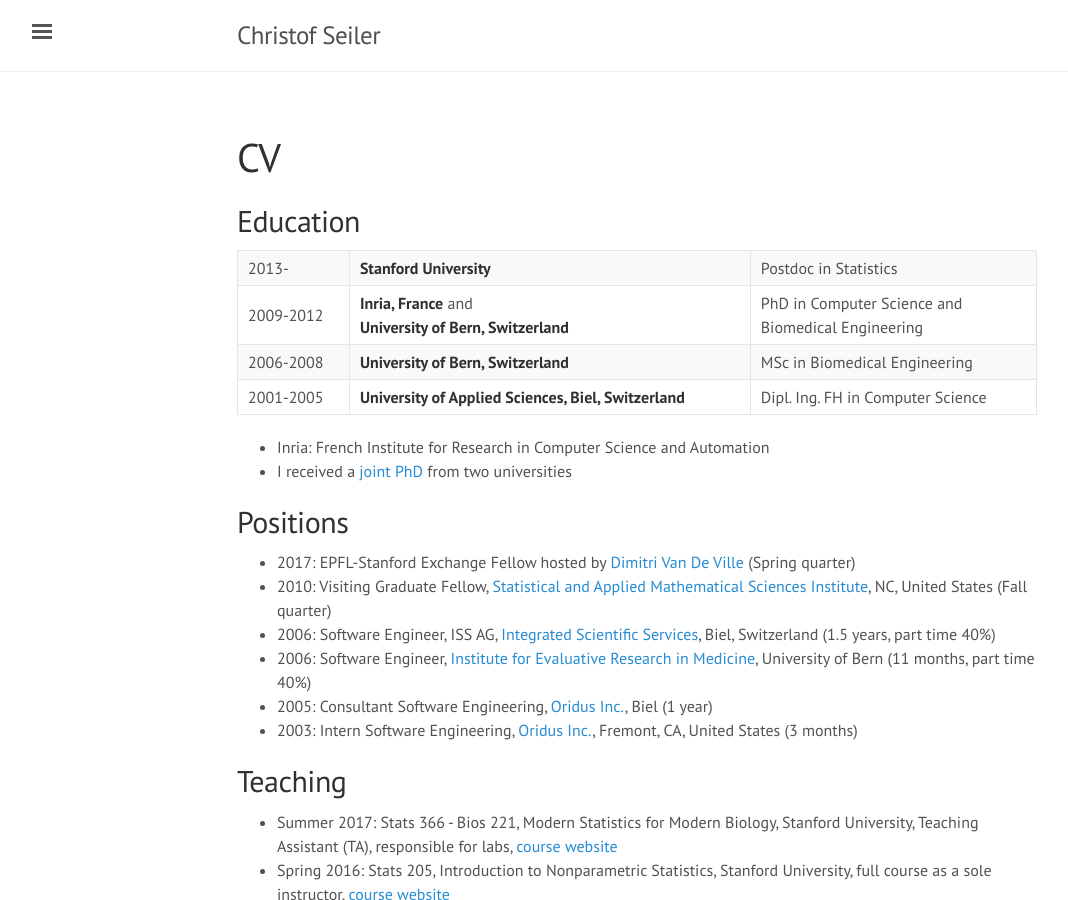
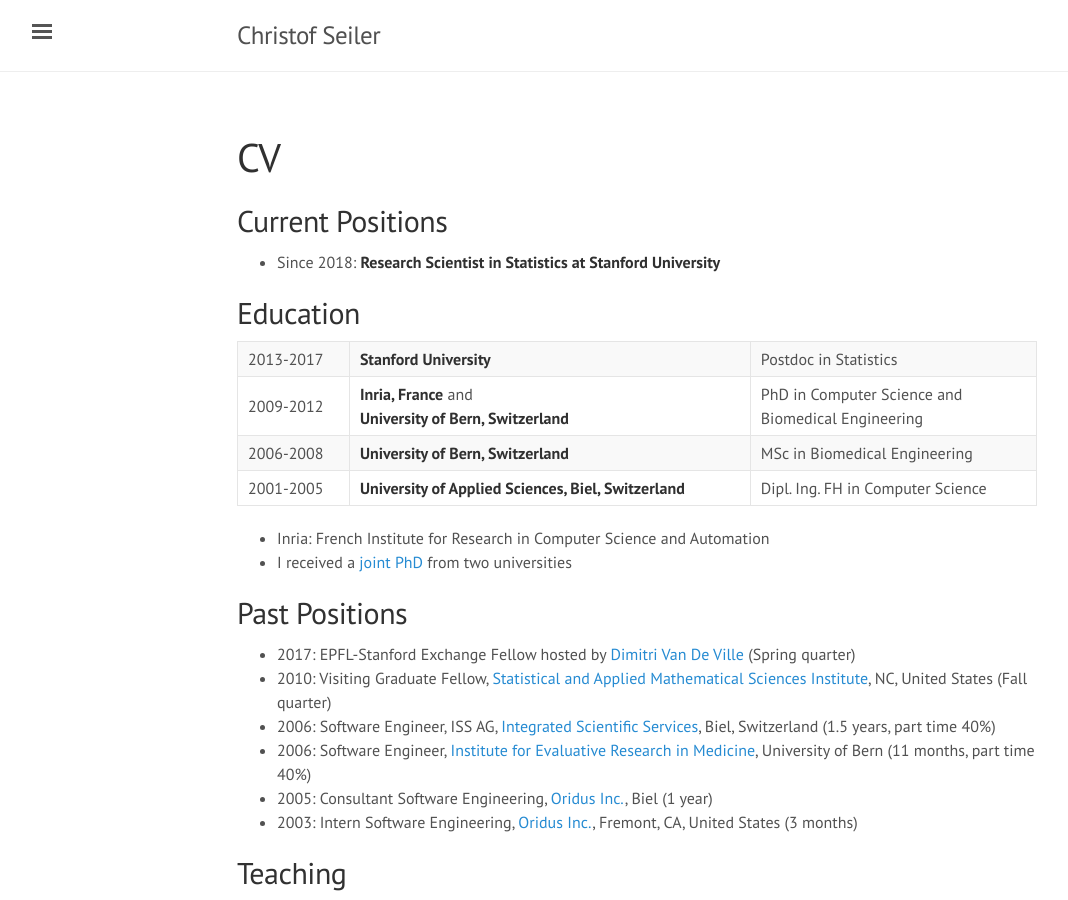
Before and after one commit to ChristofSeiler/ChristofSeiler.github.io, a Jekyll site: the page built from about.md, in a window 1280 px wide and 900 px high. Shown: the whole window, without its empty margins (3-1071 px from the left). Built offline with Jekyll 4.4.1, drawn with Linux system fonts in a browser that asks for light colours.

Commit message:
updated job description

```diff
--- a/about.md
+++ b/about.md
@@ -3,9 +3,13 @@
 title: CV
 ---
 
+## Current Positions
+
+* Since 2018: **Research Scientist in Statistics at Stanford University**
+
 ## Education
 
-2013-     | **Stanford University**                                         | Postdoc in Statistics
+2013-2017 | **Stanford University**                                         | Postdoc in Statistics
 2009-2012 | **Inria, France** and <br> **University of Bern, Switzerland**  | PhD in Computer Science and <br> Biomedical Engineering
 2006-2008 | **University of Bern, Switzerland**                             | MSc in Biomedical Engineering
 2001-2005 | **University of Applied Sciences, Biel, Switzerland**           | Dipl. Ing. FH in Computer Science
@@ -13,7 +17,7 @@
 * Inria: French Institute for Research in Computer Science and Automation
 * I received a [joint PhD](http://www.unibe.ch/studies/degree_programs/doctorate/doctoral_degree/joint_supervision_doctorate/index_eng.html) from two universities
 
-## Positions
+## Past Positions
 
 * 2017: EPFL-Stanford Exchange Fellow hosted by [Dimitri Van De Ville](http://miplab.epfl.ch/index.php/people/vandeville) (Spring quarter)
 * 2010: Visiting Graduate Fellow, [Statistical and Applied Mathematical Sciences Institute](https://www.samsi.info/), NC, United States (Fall quarter)
--- a/index.html
+++ b/index.html
@@ -35,7 +35,7 @@
 
 <img src="public/Me.JPG" alt="" border="0" width="200" />
 
-<p>I am a Postdoctoral Fellow at Stanford University in the Department of Statistics mentored by <a href="http://www-stat.stanford.edu/~susan/">Susan Holmes</a>. I work on the statistical analysis of immunology, microbiome, and neuroimaging data (measured using CyTOF, RNA-seq, microarrays, structural/functional/diffusion MRI, and fNIRS).</p>
+<p>I am a Research Scientist at Stanford University in the Department of Statistics mentored by <a href="http://www-stat.stanford.edu/~susan/">Susan Holmes</a>. I work on the statistical analysis of immunology, microbiome, and neuroimaging data (measured using CyTOF, RNA-seq, microarrays, structural/functional/diffusion MRI, and fNIRS).</p>
 
 <br>
 
```
